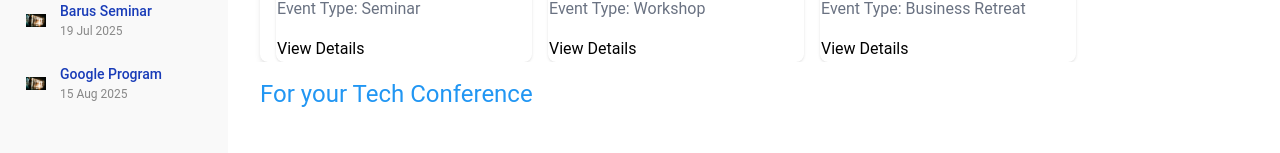
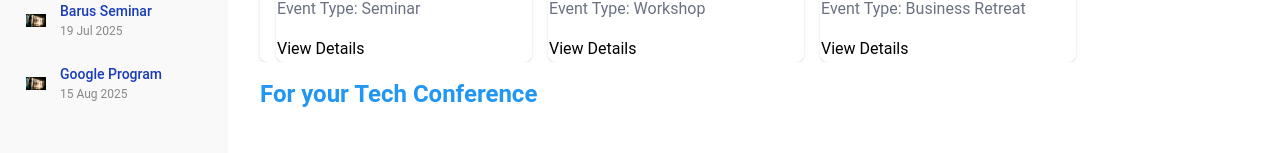
Before and after one commit to rylimitless/acara, a Vue app in the folder web/acara-web/: page /dashboard in a window 1280 px wide. Shown: the part 389-542 px from the top of the page. Built offline with nearby package versions, Linux system fonts and the light colour scheme.

Commit message:
dashboard

```diff
--- a/web/acara-web/src/pages/Dashboard.vue
+++ b/web/acara-web/src/pages/Dashboard.vue
@@ -135,7 +135,7 @@
   </div>
 
     <div class=" left-52 bg-white">
-      <div> <h1 class="text-blue text-2xl ml-8 my-4">For your Tech Conference</h1> </div>
+      <div> <h1 class="text-blue text-2xl  font-semibold ml-8 my-4">For your Tech Conference</h1> </div>
 
     </div>
 
```
